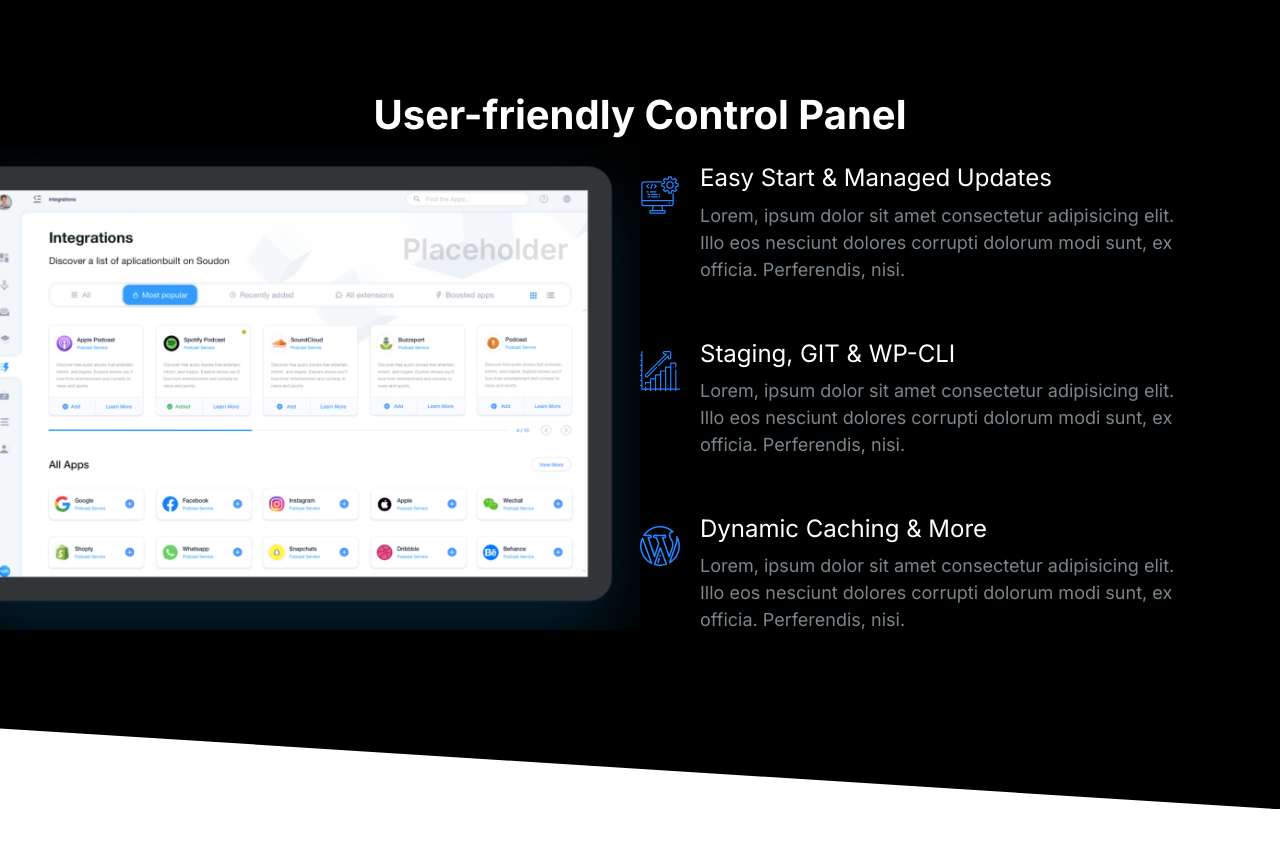
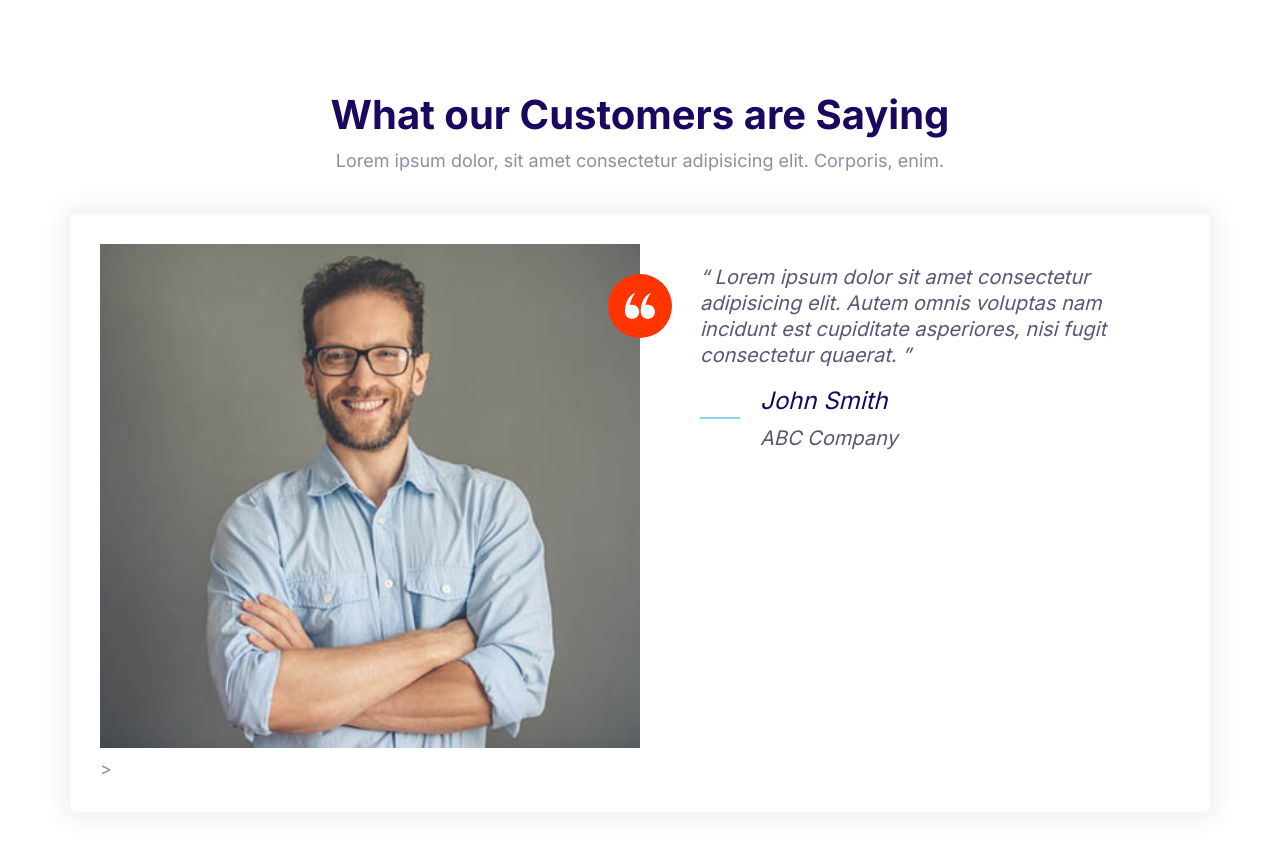
Before and after one commit to jace178/jcmoshrd2, a plain HTML site: page index.html in a window 1280 px wide. Before the commit the page ends 809 px from the top, so only its background shows below. Drawn offline with Linux system fonts and the light colour scheme.

Commit message:
Define Testimonial Block

```diff
--- a/CSS/styles.css
+++ b/CSS/styles.css
@@ -501,6 +501,7 @@ a {
 }
 .block__header {
   text-align: center;
+  margin-bottom: 4rem;
 }
 .block__heading {
   margin-top: 0;
--- a/index.html
+++ b/index.html
@@ -15,67 +15,52 @@
     <link rel="stylesheet" href="css/styles.css" />
   </head>
   <body>
-    <section class="block block--dark block--skewed-right block-showcase">
+    <section class="block">
       <header class="block__header">
-        <h2>User-friendly Control Panel</h2>
+        <h2>What our Customers are Saying</h2>
+        <p>
+          Lorem ipsum dolor, sit amet consectetur adipisicing elit. Corporis,
+          enim.
+        </p>
       </header>
-      <div class="container grid grid--1x2">
-        <picture class="block-showcase__image">
-          <img src="images/ipad.png" alt="" />
-        </picture>
-        <ul class="list">
-          <li>
+      <div class="container">
+        <div class="card testimonial">
+          <div class="grid grid--1x2">
+            <div class="testimonial__image">
+              <img
+                class="testimonial__image"
+                src="images/testimonial.jpg"
+                alt="A Happy, smiling customer."
+              />
+              <span class="icon-container icon-container--accent">
+                <svg class="icon icon--white icon--small">
+                  <use xlink:href="images/sprite.svg#quotes "></use>
+                </svg>
+              </span>
+            </div>
+            <blockquote class="quote">
+              <p class="quote__text">
+                Lorem ipsum dolor sit amet consectetur adipisicing elit. Autem
+                omnis voluptas nam incidunt est cupiditate asperiores, nisi
+                fugit consectetur quaerat.
+              </p>
+              <footer>
                 <div class="media">
                   <div class="media__image">
                     <svg class="icon icon--primary">
-                  <use xlink:href="images/sprite.svg#computer"></use>
+                      <use xlink:href="images/sprite.svg#line"></use>
                     </svg>
                   </div>
                   <div class="media__body">
-                <h3 class="media__title">Easy Start & Managed Updates</h3>
-                <p>
-                  Lorem, ipsum dolor sit amet consectetur adipisicing elit. Illo
-                  eos nesciunt dolores corrupti dolorum modi sunt, ex officia.
-                  Perferendis, nisi.
-                </p>
+                    <h3 class="media__title">John Smith</h3>
+                    <p>ABC Company</p>
                   </div>
                 </div>
-          </li>
-          <li>
-            <div class="media">
-              <div class="media__image">
-                <svg class="icon icon--primary">
-                  <use xlink:href="images/sprite.svg#growth"></use>
-                </svg>
-              </div>
-              <div class="media__body">
-                <h3 class="media__title">Staging, GIT & WP-CLI</h3>
-                <p>
-                  Lorem, ipsum dolor sit amet consectetur adipisicing elit. Illo
-                  eos nesciunt dolores corrupti dolorum modi sunt, ex officia.
-                  Perferendis, nisi.
-                </p>
+              </footer>
+            </blockquote>
+            >
           </div>
         </div>
-          </li>
-          <li>
-            <div class="media">
-              <div class="media__image">
-                <svg class="icon icon--primary">
-                  <use xlink:href="images/sprite.svg#wordpress"></use>
-                </svg>
-              </div>
-              <div class="media__body">
-                <h3 class="media__title">Dynamic Caching & More</h3>
-                <p>
-                  Lorem, ipsum dolor sit amet consectetur adipisicing elit. Illo
-                  eos nesciunt dolores corrupti dolorum modi sunt, ex officia.
-                  Perferendis, nisi.
-                </p>
-              </div>
-            </div>
-          </li>
-        </ul>
       </div>
     </section>
     <script src="js/main.js"></script>
```
Also changed, not shown: components/testimonial-block.html (added, +47 -0 lines). Lines whose indentation alone changed are shown as unchanged.
